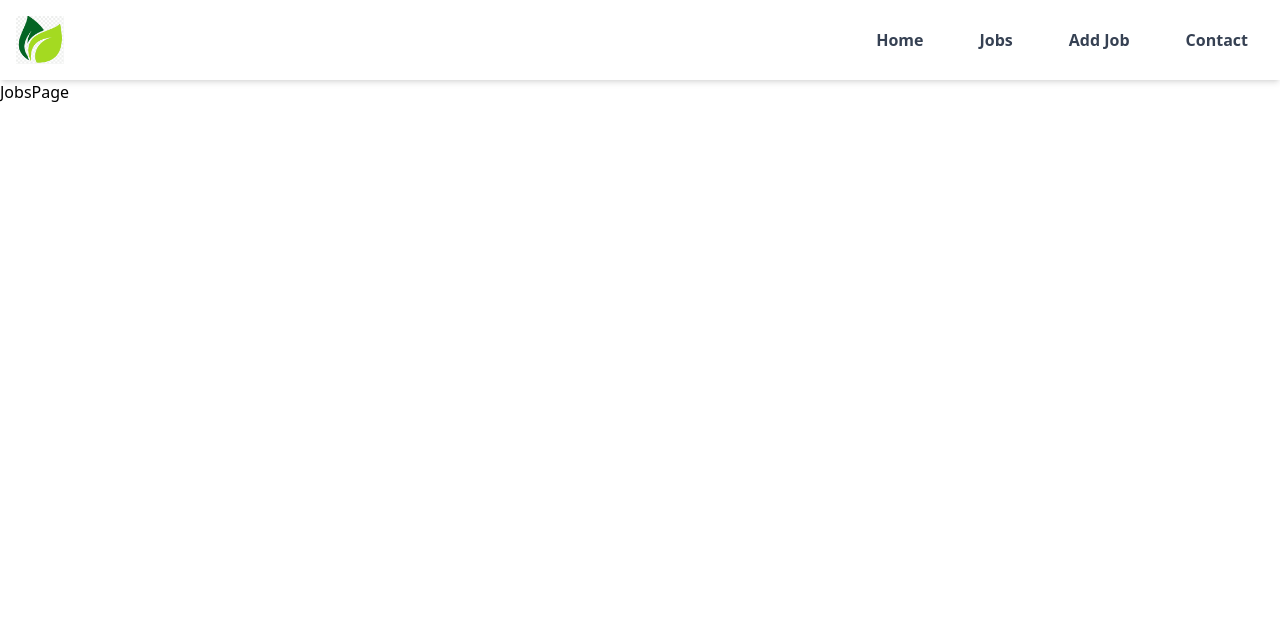
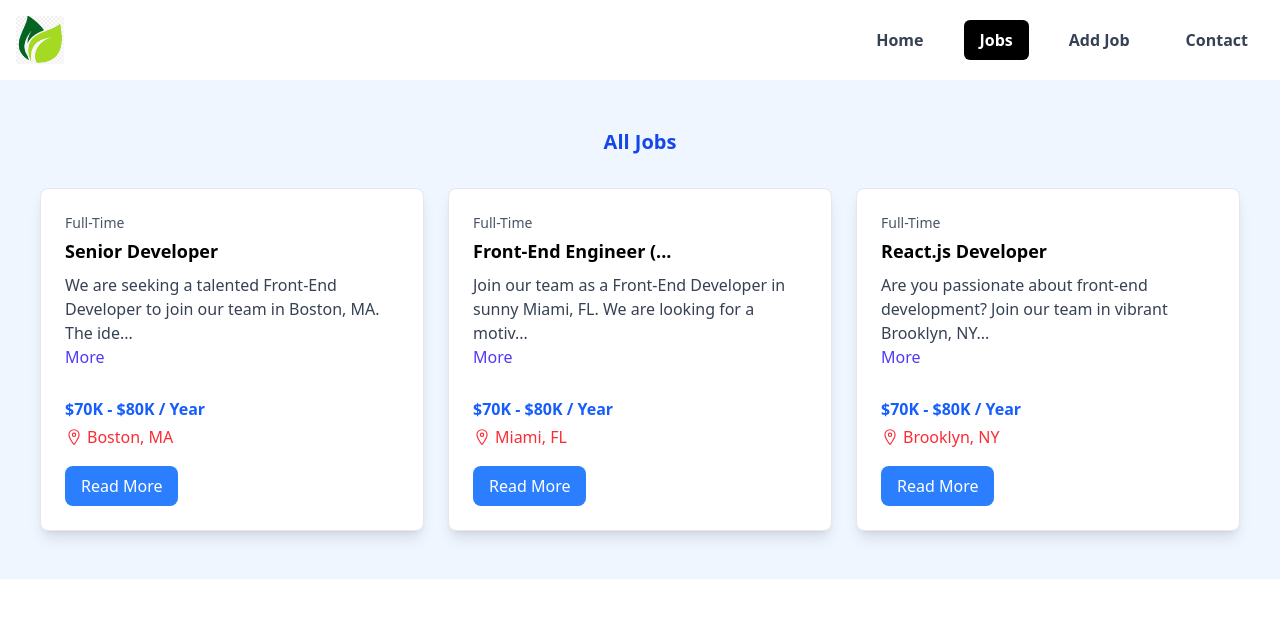
Before and after one commit to MdNoor300/react-project, a React (Vite) app: page /jobs in a window 1280 px wide. Shown: the top 618 px of the page. Built offline with nearby package versions, Linux system fonts and the light colour scheme; data requests are answered from the project's data file.

Commit message:
add new spinner and loading component and many things

```diff
--- a/package.json
+++ b/package.json
@@ -7,7 +7,8 @@
     "dev": "vite",
     "build": "vite build",
     "lint": "eslint .",
-    "preview": "vite preview"
+    "preview": "vite preview",
+    "server": "json-server --watch src/jobs.json --port 5000"
   },
   "dependencies": {
     "@tailwindcss/postcss": "^4.0.2",
@@ -17,6 +18,7 @@
     "react-dom": "^18.3.1",
     "react-icons": "^5.4.0",
     "react-router-dom": "^7.1.5",
+    "react-spinners": "^0.15.0",
     "tailwindcss": "^4.0.2"
   },
   "devDependencies": {
@@ -29,6 +31,7 @@
     "eslint-plugin-react-hooks": "^5.0.0",
     "eslint-plugin-react-refresh": "^0.4.16",
     "globals": "^15.14.0",
+    "json-server": "^1.0.0-beta.3",
     "vite": "^6.0.5"
   }
 }
--- a/src/App.jsx
+++ b/src/App.jsx
@@ -7,12 +7,14 @@ import {
 import HomePage from "./pages/HomePage";
 import MainLayout from "./layouts/MainLayout";
 import JobsPage from "./pages/JobsPage";
+import NotFoundPage from "./pages/NotFoundPage";
 
 const routes = createBrowserRouter(
   createRoutesFromElements(
   <Route path='/' element={<MainLayout />}>
   <Route index element={<HomePage />} />
   <Route path='/jobs' element={<JobsPage />} />
+  <Route path='*' element={<NotFoundPage />} />
   </Route>
   )
 );
--- a/src/components/JobListings.jsx
+++ b/src/components/JobListings.jsx
@@ -1,21 +1,51 @@
+import { useState, useEffect } from "react";
 import JobListing from "./JobListing";
-import jobs from "../jobs.json";
+import Spinner from "./spinner";
 
-const JobListings = () => {
-    const recentJobs = jobs.slice(0,3);
+const JobListings = ({ isHome = false }) => {
+  const [jobs, setJobs] = useState([]);
+  const [loading, setLoading] = useState(true);
+
+  useEffect(() => {
+    const fetchJobs = async () => {
+
+      try {
+        const res = await fetch("http://localhost:5000/jobs?_limit=3");
+        const data = await res.json();
+        setJobs(data);
+      } catch (error) {
+        console.error("Error fetching jobs", error);
+      } finally {
+        setLoading(false);
+      }
+    };
+
+    fetchJobs();
+  }, []);
 
   return (
     <div className="p-6 max-w-[1320px] mx-auto">
       <h2 className="text-xl font-bold text-center text-blue-700 mb-6">
-        Browse Jobs
+        {isHome ? "Recent Jobs" : "All Jobs"}
       </h2>
-      <div className="grid grid-cols-1 md:grid-cols-3 gap-6 mt-8">
-        {recentJobs .map((job) => (
-          <JobListing key={job.id} job = {job}/>
-        ))}
-      </div>
+
+      {loading ? (
+        <div className="flex justify-center">
+          <Spinner />
+        </div>
+      ) : (
+        <div className="grid grid-cols-1 md:grid-cols-3 gap-6 mt-8">
+          {jobs.length > 0 ? (
+            jobs.map((job) => <JobListing key={job.id} job={job} />)
+          ) : (
+            <p className="text-center text-gray-500 col-span-3">
+              No jobs available.
+            </p>
+          )}
+        </div>
+      )}
     </div>
-  )
-}
+  );
+};
 
-export default JobListings
+export default JobListings;
--- a/src/components/Navbar.jsx
+++ b/src/components/Navbar.jsx
@@ -1,7 +1,12 @@
-import { Link } from "react-router-dom";
+import { NavLink } from "react-router-dom";
 import logo from "../assets/images/logo.png";
 
 const Navbar = () => {
+  const linkClass = ({ isActive }) =>
+    isActive
+      ? "bg-black text-white block px-4 py-2 rounded-md font-bold hover:bg-black hover:text-white transition duration-300"
+      : "block px-4 py-2 rounded-md text-gray-700 font-bold hover:bg-black hover:text-white transition duration-300";
+
   return (
     <nav className="bg-white shadow-md p-4">
       <div className="container mx-auto flex justify-between items-center">
@@ -10,36 +15,24 @@ const Navbar = () => {
         {/* Navigation Links */}
         <ul className="flex space-x-6">
           <li>
-            <Link
-              to="/"
-              className="block px-4 py-2 rounded-md text-gray-700 font-bold hover:bg-black hover:text-blue-500 transition duration-300"
-            >
+            <NavLink to="/" className={linkClass}>
               Home
-            </Link>
+            </NavLink>
           </li>
           <li>
-            <Link
-              to="/jobs"
-              className="block px-4 py-2 rounded-md text-gray-700 font-bold hover:bg-black hover:text-blue-500 transition duration-300"
-            >
+            <NavLink to="/jobs" className={linkClass}>
               Jobs
-            </Link>
+            </NavLink>
           </li>
           <li>
-            <Link
-              to="/add-job"
-              className="block px-4 py-2 rounded-md text-gray-700 font-bold hover:bg-black hover:text-blue-500 transition duration-300"
-            >
+            <NavLink to="/add-job" className={linkClass}>
               Add Job
-            </Link>
+            </NavLink>
           </li>
           <li>
-            <Link
-              to="/contact"
-              className="block px-4 py-2 rounded-md text-gray-700 font-bold hover:bg-black hover:text-blue-500 transition duration-300"
-            >
+            <NavLink to="/contact" className={linkClass}>
               Contact
-            </Link>
+            </NavLink>
           </li>
         </ul>
       </div>
--- a/src/components/ViewAllJobs.jsx
+++ b/src/components/ViewAllJobs.jsx
@@ -1,12 +1,12 @@
-
+import { Link } from 'react-router-dom'
 const ViewAllJobs = () => {
   return (
     <section className="m-auto max-w-lg my-10 px-6">
-        <a
-          href="/jobs"
+        <Link
+          to ="/jobs"
           className="block bg-black text-white text-center py-4 px-6 rounded-xl hover:bg-gray-700">
           View All Jobs
-        </a>
+        </Link>
       </section>
   )
 }
--- /dev/null
+++ b/src/components/spinner.jsx
@@ -0,0 +1,18 @@
+import ClipLoader from "react-spinners/ClipLoader";
+
+const override = {
+    display: 'block',
+    margin: '100px auto',
+}
+const spinner = (loading) => {
+  return (
+    <ClipLoader
+    color="#36d7b7"
+    loading={loading}
+    cssOverride={override}
+    size={150}
+    />
+  )
+}
+
+export default spinner
--- a/src/jobs.json
+++ b/src/jobs.json
@@ -1,4 +1,5 @@
-[
+{
+  "jobs": [
     {
       "id": "1",
       "title": "Senior Developer",
@@ -54,3 +55,4 @@
       "company": "Port Solutions INC"
     }
   ]
+}
--- a/src/pages/HomePage.jsx
+++ b/src/pages/HomePage.jsx
@@ -6,7 +6,7 @@ const HomePage = () => {
   return <>
     <Hero />
     <HomeCards />
-    <JobListings/>
+    <JobListings isHome={true}/>
     <ViewAllJobs/>
   </>
 }
--- a/src/pages/JobsPage.jsx
+++ b/src/pages/JobsPage.jsx
@@ -1,8 +1,8 @@
-
+import JobListings from "../components/JobListings"
 const JobsPage = () => {
-  return (
-    <div>JobsPage</div>
-  )
+  return <section className="bg-blue-50 px-4 py-6">
+    <JobListings/>
+  </section>
 }
 
 export default JobsPage
--- /dev/null
+++ b/src/pages/NotFoundPage.jsx
@@ -0,0 +1,20 @@
+import { Link } from "react-router-dom";
+import {FaExclamationTriangle} from 'react-icons/fa';
+
+const NotFoundPage = () => {
+  return (
+    <div className="flex flex-col items-center justify-center h-screen text-center">
+        <FaExclamationTriangle className="text-red-600 text-6xl mb-4"/>
+      <h1 className="text-4xl font-bold text-gray-800">404 - Page Not Found</h1>
+      <p className="text-gray-600 mt-2">The page you are looking for does not exist.</p>
+      <Link
+        to="/"
+        className="mt-4 bg-blue-500 text-white py-2 px-4 rounded-lg hover:bg-blue-700"
+      >
+        Go Back
+      </Link>
+    </div>
+  );
+};
+
+export default NotFoundPage;
```
Also changed, not shown: 1 other file (tests, documents, lock files or other folders). Lines whose indentation alone changed are shown as unchanged.
